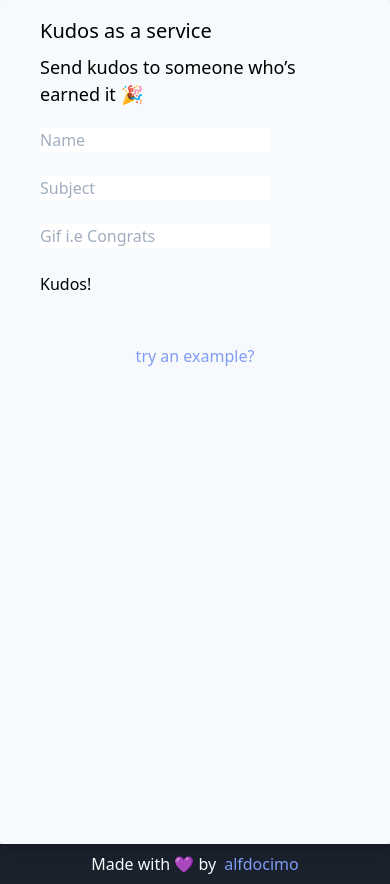
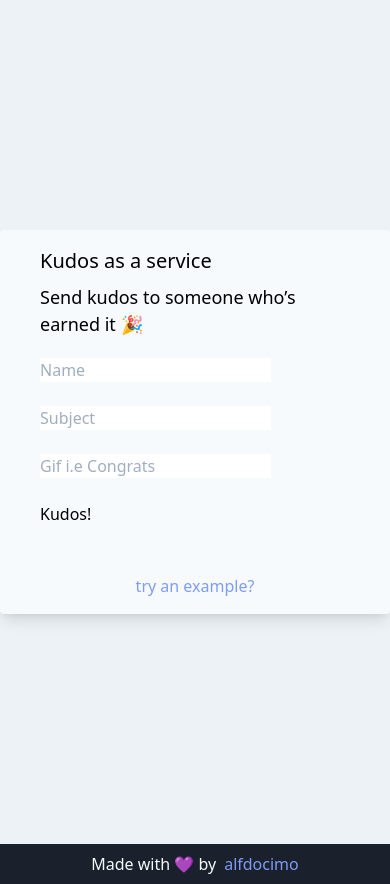
Before and after one commit to alfdocimo/kuaas, a Next.js app: page / in a window 390 px wide. Built offline with nearby package versions, Linux system fonts and the light colour scheme.

Commit message:
style: fix mobile display

```diff
--- a/components/Layout/index.js
+++ b/components/Layout/index.js
@@ -15,13 +15,17 @@ export default function Layout({ children }) {
         <link rel="icon" href="/favicon.ico" />
         <meta name="viewport" content="initial-scale=1.0, width=device-width" />
       </Head>
-      <div className="flex flex-wrap bg-gray-200 content-center justify-center md:h-screen md:-mb-10">
+      <div
+        className="flex flex-wrap bg-gray-200 content-center
+      min-h-screen min-w-screen
+      justify-center lg:-mb-10"
+      >
         <div
-          className="rounded overflow-hidden shadow-lg bg-gray-100 flex items-center
+          className="rounded shadow-lg bg-gray-100 flex items-center
         md:h-screen md:w-screen
-        sm:h-screen sm:w-screen
+        sm:h-full sm:w-full
         lg:h-auto lg:w-auto
-        h-screen w-screen
+        h-full w-full
         "
         >
           <div
```
